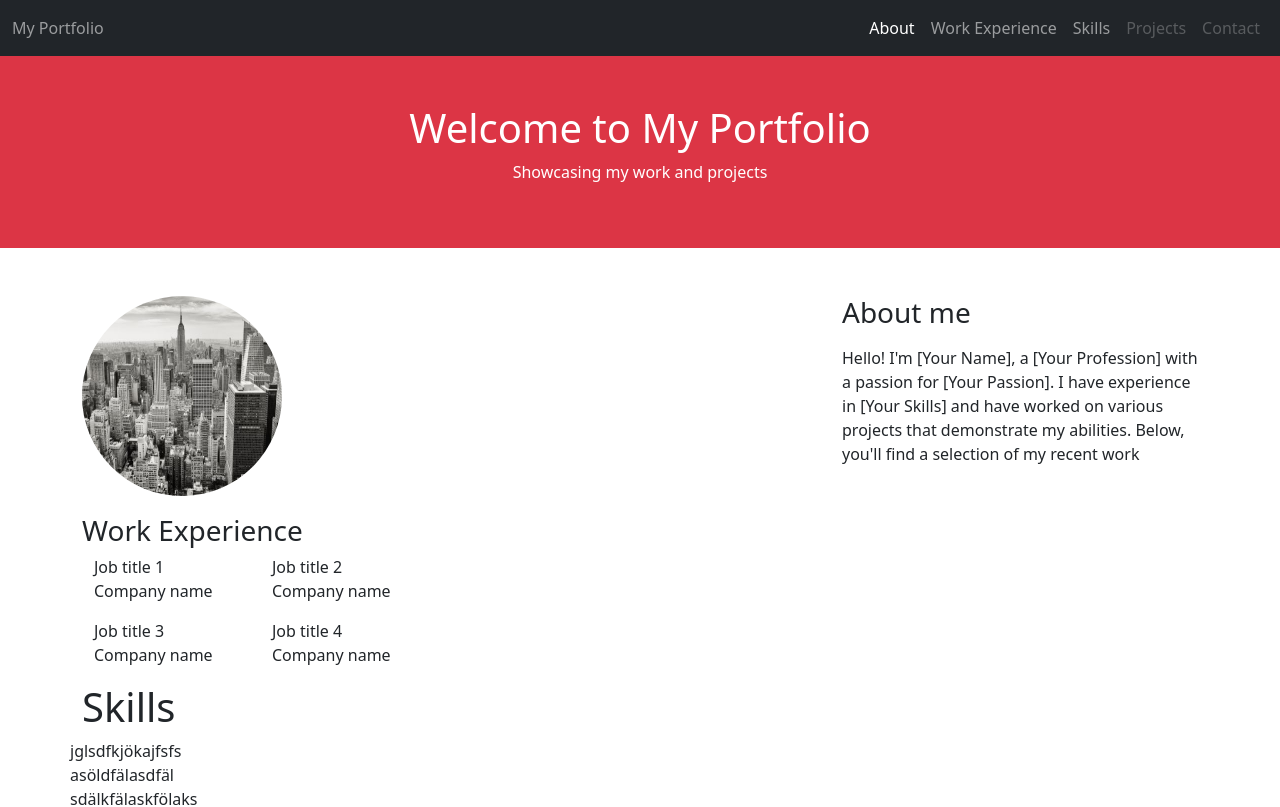
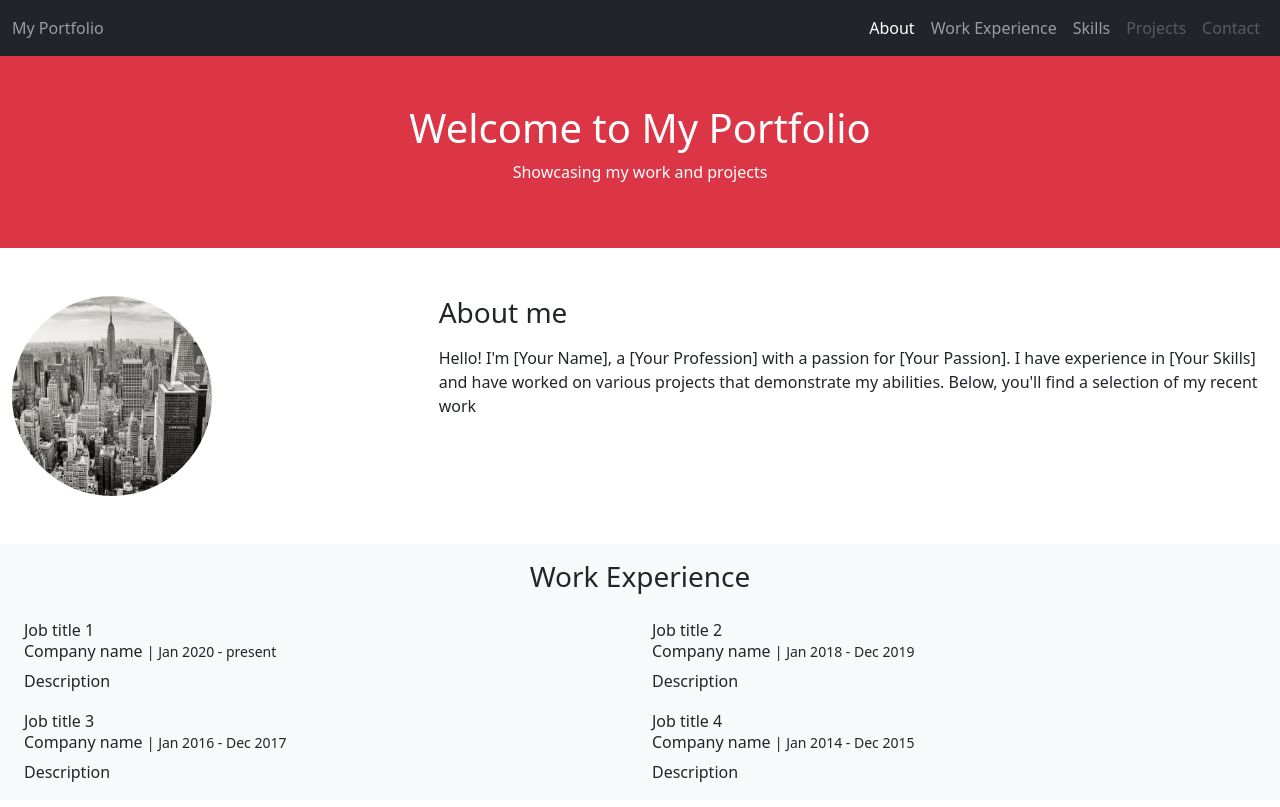
Before and after one commit to ropa99/BootStrapWorkshop, a plain HTML site: page index.html in a window 1280 px wide. Shown: the top 807 px of the page. Drawn offline with nearby package versions, Linux system fonts and the light colour scheme.

Commit message:
Finished work exp

```diff
--- a/index.html
+++ b/index.html
@@ -11,7 +11,7 @@
     <title>Portfolio</title>
 </head>
 <body>
-
+<!--  The Navbar -->
 <nav class="navbar navbar-expand-sm bg-dark navbar-dark" >
   <div class="container-fluid" >
     <span class ="navbar-text">My Portfolio</span>
@@ -34,17 +34,21 @@
     </ul>
   </div>
 </nav>
+
+<!-- Heading  -->
 <div class="container-fluid p-5 bg-danger text-white text-center">
   <h1>Welcome to My Portfolio</h1>
   <p>Showcasing my work and projects</p>
 </div>
 
-<div class="container mt-5">
+<!-- Picture and About me -->
+
+<div class="container-fluid mt-5 ">
   <div class="row">
     <div class="col-sm-4">
-        <img src="./img/newyork.jpg" class="rounded-circle float-start" width="200" height="200">
+        <img src="./img/newyork.jpg" alt="Picture of NewYork" class="rounded-circle float-start" width="200" height="200">
     </div>
-    <div class="col-sm-4  ms-auto">
+    <div class="col-sm-8  ms-auto">
       <h3>About me</h3>
       <p class= "mt-3 mb-4 pb-2 text-start ">
         Hello! I'm [Your Name], a [Your Profession] with a passion for [Your Passion]. I have experience in [Your
@@ -53,35 +57,52 @@
       </p>
     </div>
   </div>
-  <div class="row">
-  <div class="col-sm-4 justify-left">
+
+  <!-- Work Experience -->
+  <div class="row  mt-5  bg-light">
+  <div class="container-fluid  justify-left">
     <p></p>
-        <h3>Work Experience</h3>
-      <div class="container">
-        <div class="row">
+        <!-- <p style="text-align: center; font-size:26px; font-weight: bold; ">Work Experience </p> -->
+        <p class="h3 text-center ">Work Experience</p>
+        <div class="container-fluid ">
+        <div class="row mt-4">
             <div class="col">Job title 1
-                <p>Company name</p>
+                <!-- <p class="h6">Company name </p> -->
+                 <h6>Company name <small>| Jan 2020 - present</small></h6>
+                 <p>Description</p>
             </div>
             <div class="col">Job title 2
-                <p>Company name</p>
+                <!-- <p class="h6">Company name</p> -->
+                 <h6>Company name <small>| Jan 2018 - Dec 2019</small></h6>
+                 <p>Description</p>
             </div>
             <div class="w-100"></div>
             <div class="col">Job title 3
-                <p>Company name</p>
+                <!-- <p class="h6">Company name</p> -->
+                 <h6>Company name <small>| Jan 2016 - Dec 2017</small></h6>
+                 <p>Description</p>
             </div>
             <div class="col">Job title 4
-                <p>Company name</p>
+                <!-- <p class="h6">Company name</p> -->
+                 <h6>Company name <small>| Jan 2014 - Dec 2015</small></h6>
+                 <p>Description</p>
             </div>
-        </div>
+
+          </div>
     </div>
   </div>
 </div>
-<h1 >Skills</h1>
- <div class="row">jglsdfkjökajfsfs</div>
+
+<!-- Skills -->
+<!-- <p style="text-align: center; font-size:26px; font-weight: bold; margin-top: 40px;">Skills </p> -->
+ <p class="h2 text-center mt-5">Skills</p>
+<div class="row">jglsdfkjökajfsfs</div>
  <div class="row">asöldfälasdfäl</div>
  <div class="row">sdälkfälaskfölaks</div>
 
-  <h3>Projects</h3>
+  <!-- Projects  -->
+
+ <h3>Projects</h3>
   <div class="row" shadow p-4 mb-4 bg-light>
   <div class="col-sm-3"><div class="card">
                 <div class="card-body">
@@ -118,7 +139,7 @@
 </div>
 <p></p>
 
-
+<!-- Contact form -->
 <div class="container mt-3">
   <h2>Contact Me</h2>
   <form action="/action_page.php">
```
